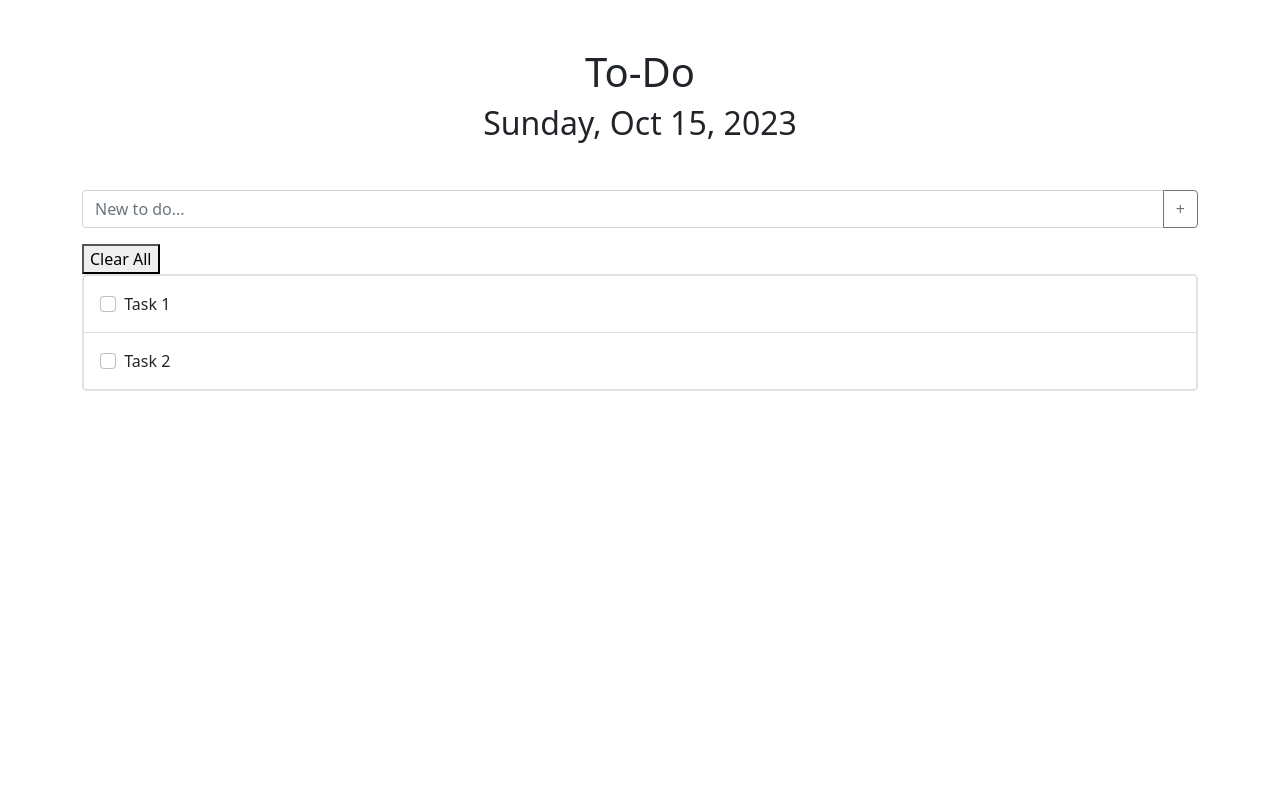
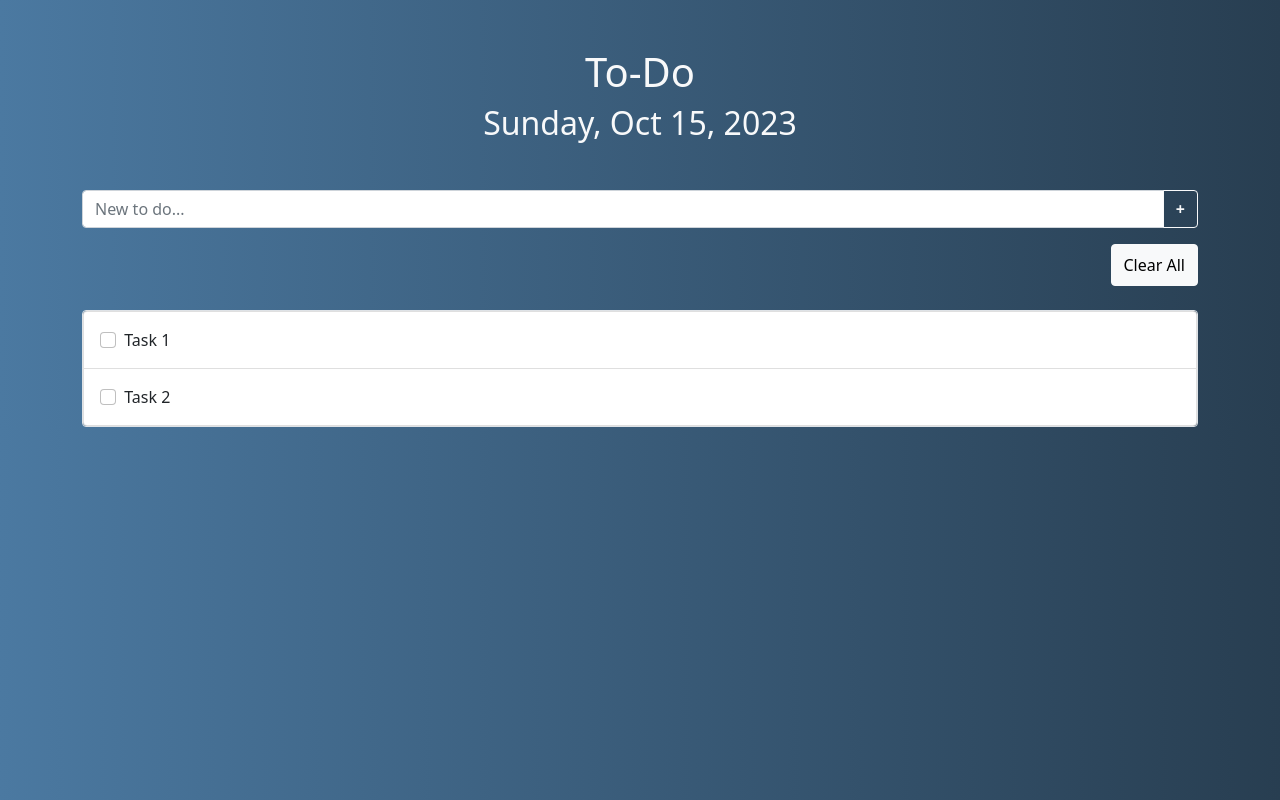
Before and after one commit to susovan777/To-Do-List, a plain HTML site: page index.html in a window 1280 px wide. Drawn offline with nearby package versions, Linux system fonts and the light colour scheme.

Commit message:
Finished the html and css file work

```diff
--- a/index.html
+++ b/index.html
@@ -8,10 +8,11 @@
     <title>TO-DO List</title>
     <link href="https://cdn.jsdelivr.net/npm/bootstrap@5.0.2/dist/css/bootstrap.min.css" rel="stylesheet"
         integrity="sha384-EVSTQN3/azprG1Anm3QDgpJLIm9Nao0Yz1ztcQTwFspd3yD65VohhpuuCOmLASjC" crossorigin="anonymous">
+    <link rel="stylesheet" href="style.css">
 </head>
 
 <body>
-    <header class="text-center m-5">
+    <header class="text-center text-light m-5">
         <h1 class="">To-Do</h1>
         <h2 id="time" class="">Sunday, Oct 15, 2023</h2>
     </header>
@@ -20,12 +21,12 @@
         <!-- Task adding section -->
         <form class="input-group mb-3">
             <input type="text" class="form-control " placeholder="New to do..." >
-            <input type="button" value="+" class="btn btn-outline-secondary" id="add-task ">
+            <input type="button" value="+" class="btn btn-outline-light fw-bold" id="add-task ">
         </form>
 
         <!-- Clear button section -->
-        <div class="clear">
-            <button>Clear All</button>
+        <div class="d-flex justify-content-end mb-4">
+            <button type="button" class="btn btn-light py-2">Clear All</button>
         </div>
 
         <!-- To-do list section -->
```
